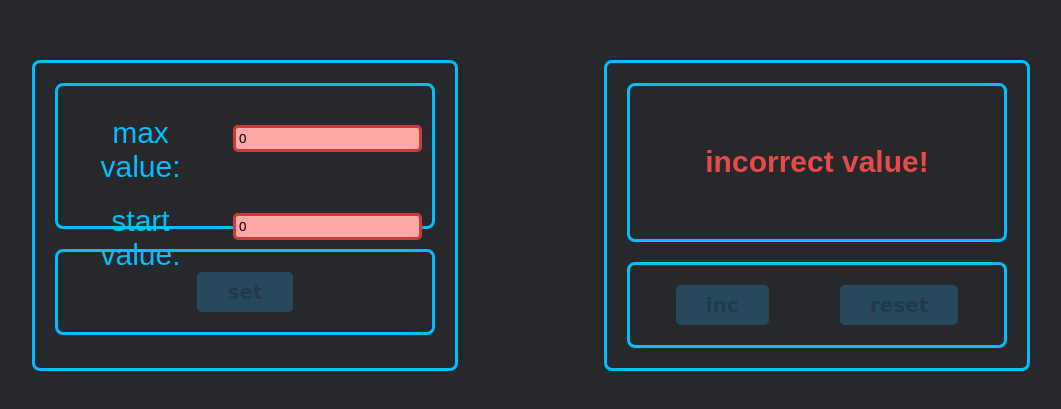
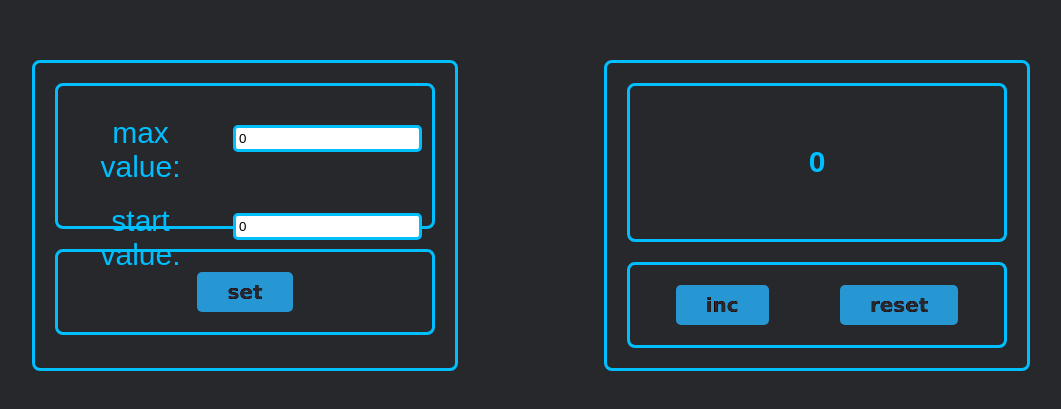
Before and after one commit to Komandr33/counter_trainingProgect, a React (Create React App) app: page / in a window 1280 px wide. Shown: the part 185-594 px from the top of the page, without its empty margins (114-1175 px from the left). Built offline with nearby package versions, Linux system fonts and the light colour scheme.

Commit message:
changed App,index.tsx, Counter.tsx, ExtensionCounter.tsx

```diff
--- a/src/App.tsx
+++ b/src/App.tsx
@@ -1,8 +1,10 @@
-import React, {useState} from 'react';
+import React, {useEffect, useMemo, useState} from 'react';
 import './App.module.css';
 import {ExtensionCounter} from './components/extensionCounter/ExtensionCounter';
 import {Counter} from './components/counter/Counter';
 import S from './App.module.css'
+import {useDispatch, useSelector} from 'react-redux';
+import {AppStateType} from './state/store';
 
 // const state = {
 //   countValue: 0,
@@ -23,59 +25,79 @@ export type DisabledType = {
 
 export const App = () => {
 
-  const disValue = {
-    setDisabled: false,
-    incDisabled: true,
-    resDisabled: true,
-    error: false
-  }
+  const dispatch = useDispatch()
+  const count = useSelector((state: AppStateType) => state.counter)
+  const settings = useSelector((state: AppStateType) => state.settingsCounter)
 
-  const [extensionValue, setExtensionValue] = useState({start: 0, max: 0})
-  const [disabled, setDisabled] = useState<DisabledType>(disValue)
-  const [countValue, setCountValue] = useState(0)
-
-  const setValueHandler = (s: number, m: number) => {
-    setExtensionValue({...extensionValue, start: s, max: m})
-    setCountValue(s)
-    setDisabled({...disValue, setDisabled: true, incDisabled: false, resDisabled: false})
-  }
-
-  const countValueHandler = (v: number) => {
-    if (extensionValue.max === v) {
-      setDisabled({...disValue, setDisabled: true, resDisabled: false, incDisabled: true})
-    }
-    setCountValue(v)
-  }
-
-  const resetHandler = () => {
-    setCountValue(extensionValue.start)
-    setDisabled({...disValue, setDisabled: true, resDisabled: false, incDisabled: false})
-  }
-
-  const setError = (e: boolean) => {
-    setDisabled({...disValue, error: e})
-  }
-
-  const extensionDisabledHandler = (e: boolean) => {
-    setDisabled({...disValue, setDisabled: e})
-  }
+  // const disValue = useMemo(() => {
+  //   return {
+  //     setDisabled: false,
+  //     incDisabled: true,
+  //     resDisabled: true,
+  //     error: false
+  //   }
+  // }, [])
+  //
+  // const [extensionValue, setExtensionValue] = useState({start: 0, max: 0})
+  // const [disabled, setDisabled] = useState<DisabledType>(disValue)
+  // const [countValue, setCountValue] = useState(0)
+  //
+  // useEffect(() => {
+  //   let savedExtensionValue = localStorage.getItem('extension-counter');
+  //   if (savedExtensionValue) {
+  //     let value = JSON.parse(savedExtensionValue)
+  //     setExtensionValue(value)
+  //     setCountValue(value.start)
+  //   }
+  // }, [])
+  //
+  // useEffect(() => {
+  //   console.log(extensionValue)
+  //   localStorage.setItem('extension-counter', JSON.stringify(extensionValue))
+  // }, [extensionValue])
+  //
+  // const setValueHandler = (s: number, m: number) => {
+  //   setExtensionValue({...extensionValue, start: s, max: m})
+  //   setCountValue(s)
+  //   setDisabled({...disValue, setDisabled: true, incDisabled: false, resDisabled: false})
+  // }
+  //
+  // const countValueHandler = (v: number) => {
+  //   if (extensionValue.max === v) {
+  //     setDisabled({...disValue, setDisabled: true, resDisabled: false, incDisabled: true})
+  //   }
+  //   setCountValue(v)
+  // }
+  //
+  // const resetHandler = () => {
+  //   setCountValue(extensionValue.start)
+  //   setDisabled({...disValue, setDisabled: true, resDisabled: false, incDisabled: false})
+  // }
+  //
+  // const setError = (e: boolean) => {
+  //   setDisabled({...disValue, error: e})
+  // }
+  //
+  // const extensionDisabledHandler = (e: boolean) => {
+  //   setDisabled({...disValue, setDisabled: e})
+  // }
 
   return (
     <div className={S.appWrapper}>
       <div className={'container'}>
-        <ExtensionCounter disabled={disabled}
-                          setDisabled={extensionDisabledHandler}
-                          setError={setError}
-                          setValue={setValueHandler}
-                          error={disValue.error}
+        <ExtensionCounter disabled={settings}
+                          // setDisabled={extensionDisabledHandler}
+                          // setError={setError}
+                          // setValue={setValueHandler}
+                          // error={disValue.error}
         />
       </div>
       <div className={'container'}>
-        <Counter value={countValue}
-                 maxValue={extensionValue.max}
-                 disabled={disabled}
-                 setIncrement={countValueHandler}
-                 reset={resetHandler}
+        <Counter value={count.value}
+                 maxValue={count.extensionValue.max}
+                 disabled={settings}
+                 // setIncrement={countValueHandler}
+                 // reset={resetHandler}
         />
       </div>
     </div>
--- a/src/components/counter/Counter.tsx
+++ b/src/components/counter/Counter.tsx
@@ -1,39 +1,46 @@
 import {FC} from 'react';
 import {Button} from '../commonComponents/Button';
 import {DisabledType} from '../../App';
-import S from './Counter.module.css'
+import s from './Counter.module.css'
+import {useDispatch} from 'react-redux';
+import {incCounter, resetCounter} from '../../state/counterRedcer';
 
 type CounterPropsType = {
   value: number
   maxValue: number
   disabled: DisabledType
-  setIncrement: (v: number) => void
-  reset: () => void
+  // setIncrement: (v: number) => void
+  // reset: () => void
 }
 
-export const Counter: FC<CounterPropsType> = (props) => {
+export const Counter: FC<CounterPropsType> = ({value, maxValue, disabled}) => {
 
+  const dispatch = useDispatch()
   const incOnClickHandler = () => {
-    props.setIncrement(props.value + 1)
+    console.log('+1')
+    debugger
+    dispatch(incCounter())
   }
 
   const resetOnClickHandler = () => {
-    props.reset()
+    dispatch(resetCounter())
   }
 
-  return <div className={S.outerWrapper}>
-    <div className={S.counterWrapper}>
-      {props.disabled.error
-        ? <p className={S.error}>incorrect value!</p>
-        : props.disabled.resDisabled
-          ? <p>enter value and press 'set'</p>
-          : props.value === props.maxValue
-            ? <h1 className={S.maxValue}>{props.value}</h1>
-            : props.value}
+  return <div className={s.outerWrapper}>
+    <div className={s.counterWrapper}>
+      {
+        // disabled.error
+        // ? <p className={s.error}>incorrect value!</p>
+        // : disabled.resDisabled
+        //   ? <p>enter value and press 'set'</p>
+        //   : value === maxValue
+        //     ? <h1 className={s.maxValue}>{value}</h1>
+        //     :
+              value}
     </div>
-    <div className={S.buttonWrapper}>
-      <Button title={'inc'} onClick={incOnClickHandler} isDisabled={props.disabled.incDisabled}/>
-      <Button title={'reset'} onClick={resetOnClickHandler} isDisabled={props.disabled.resDisabled}/>
+    <div className={s.buttonWrapper}>
+      <Button title={'inc'} onClick={incOnClickHandler} isDisabled={disabled.incDisabled}/>
+      <Button title={'reset'} onClick={resetOnClickHandler} isDisabled={disabled.resDisabled}/>
     </div>
   </div>
 }
--- a/src/components/extensionCounter/ExtensionCounter.tsx
+++ b/src/components/extensionCounter/ExtensionCounter.tsx
@@ -3,31 +3,35 @@ import {Button} from '../commonComponents/Button';
 import {Input} from '../commonComponents/Input';
 import {DisabledType} from '../../App';
 import S from './ExtensionCounter.module.css'
+import {useDispatch} from 'react-redux';
+import {disabledStateType, setDisabled} from '../../state/settingsReducer';
 
 type ExtensionCounterPropsType = {
   disabled: DisabledType
-  setDisabled: (d: boolean) => void
-  setError: (d: boolean) => void
-  setValue: (s: number, m: number) => void
-  error: boolean
+  // setDisabled: (d: boolean) => void
+  // setError: (d: boolean) => void
+  // setValue: (s: number, m: number) => void
+  // error: boolean
 }
 
-export const ExtensionCounter: FC<ExtensionCounterPropsType> = (props) => {
+export const ExtensionCounter: FC<ExtensionCounterPropsType> = ({disabled}) => {
+
+  const dispatch = useDispatch()
 
   const [startValue, setStartValue] = useState(0)
   const [maxValue, setMaxValue] = useState(0)
-  const [error, setError] = useState(false)
+  const [err, setErr] = useState(false)
 
-  useEffect(() => {
-    if (startValue === maxValue || startValue > maxValue || startValue < 0) {
-      props.setError(true);
-      setError(true)
-    } else {
-      props.setError(false);
-      props.setDisabled(false);
-      setError(false)
-    }
-  }, [startValue, maxValue])
+  // useEffect(() => {
+  //   if (startValue === maxValue || startValue > maxValue || startValue < 0) {
+  //     setError(true);
+  //     setErr(true)
+  //   } else {
+  //     setError(false);
+  //     setErr(false)
+  //     // setDisabled(false);
+  //   }
+  // }, [startValue, maxValue, setValue])
 
   const maxValueOnChangeHandler = (v: number) => {
     setMaxValue(v);
@@ -37,17 +41,23 @@ export const ExtensionCounter: FC<ExtensionCounterPropsType> = (props) => {
   }
 
   const buttonOnClickHandler = () => {
-    props.setValue(startValue, maxValue);
+
+    dispatch(setDisabled({
+      setDisabled: false,
+      incDisabled: false,
+      resDisabled: false,
+      error: false
+    }))
   }
 
   return <div className={S.outerWrapper}>
     <div className={S.wrapper}>
-      <span className={error ? S.error : S.wrapInput}>max value: <Input value={maxValue} onChange={maxValueOnChangeHandler}/></span>
-      <span className={error ? S.error : S.wrapInput}>start value: <Input value={startValue} onChange={startValueOnChangeHandler}/></span>
+      <span className={err? S.error : S.wrapInput}>max value: <Input value={maxValue} onChange={maxValueOnChangeHandler}/></span>
+      <span className={err ? S.error : S.wrapInput}>start value: <Input value={startValue} onChange={startValueOnChangeHandler}/></span>
     </div>
     <div className={S.wrapper}>
       <Button title={'set'} onClick={buttonOnClickHandler}
-              isDisabled={props.disabled.error || props.disabled.setDisabled}/>
+              isDisabled={disabled.error || disabled.setDisabled}/>
     </div>
   </div>
 }
--- a/src/index.tsx
+++ b/src/index.tsx
@@ -3,14 +3,16 @@ import ReactDOM from 'react-dom/client';
 import './index.css';
 import reportWebVitals from './reportWebVitals';
 import {App} from './App';
+import {Provider} from 'react-redux';
+import {store} from './state/store';
 
 const root = ReactDOM.createRoot(
   document.getElementById('root') as HTMLElement
 );
 root.render(
-  <React.StrictMode>
+  <Provider store={store}>
     <App/>
-  </React.StrictMode>
+  </Provider>
 );
 
 // If you want to start measuring performance in your app, pass a function
```
